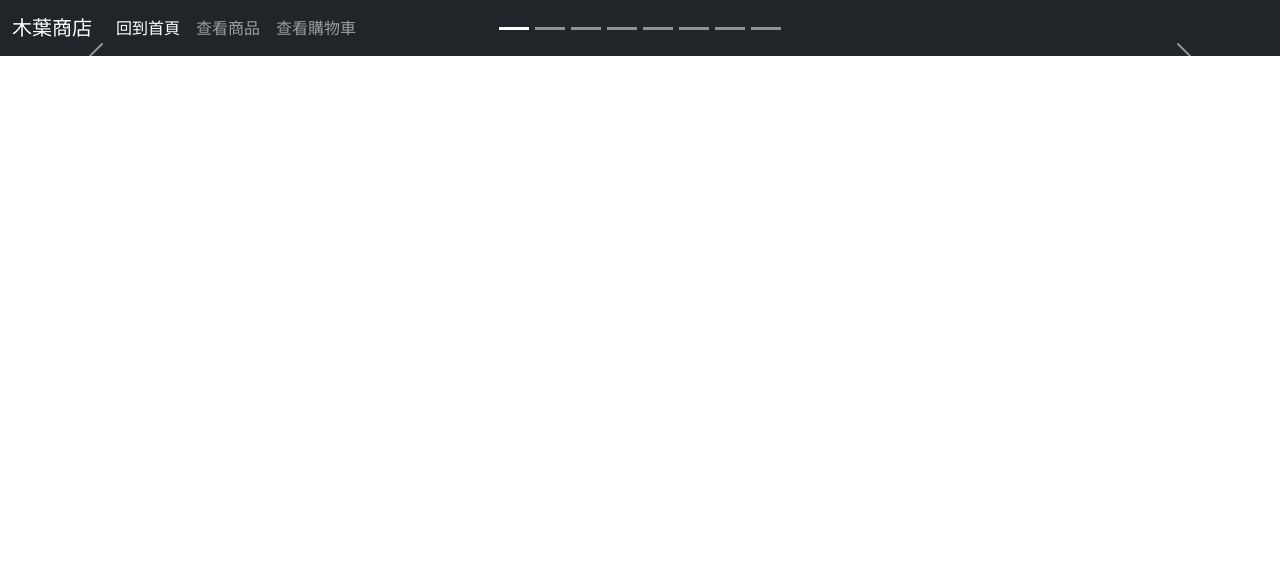
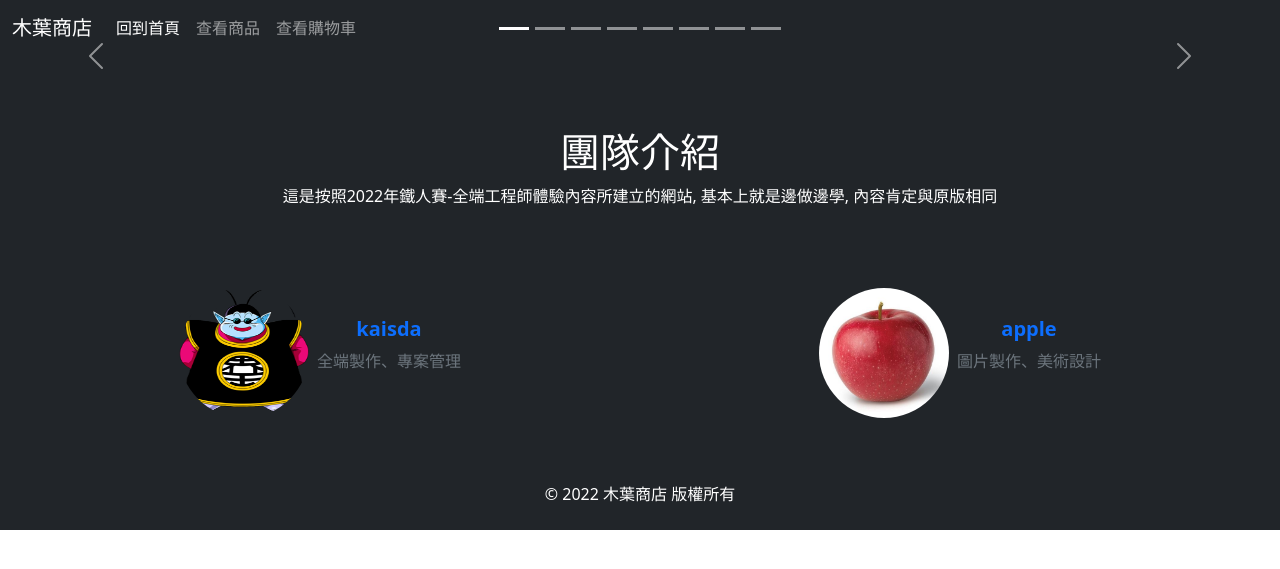
Before and after one commit to kaisda/narutomarket, a Django app: template templates/index.html in a window 1280 px wide. Shown: the top 569 px of the page. Run offline with Django 5.2, Linux system fonts and the light colour scheme; the template is opened without the code that fills it, so the values that code supplies are empty.

Commit message:
第二次完成index.html內容製作

```diff
--- a/templates/base.html
+++ b/templates/base.html
@@ -27,6 +27,14 @@
         </div>
     </nav>
     {% block content %}{% endblock %}
+    <footer class="container-fluid text-center bg-dark text-white py-4">
+        <div class="row">
+            <div class="col">
+                © 2022 木葉商店 版權所有
+            </div>
+        </div>
+    </footer>
+
     <script src="https://cdn.jsdelivr.net/npm/bootstrap@5.2.1/dist/js/bootstrap.bundle.min.js"
         integrity="sha384-u1OknCvxWvY5kfmNBILK2hRnQC3Pr17a+RTT6rIHI7NnikvbZlHgTPOOmMi466C8"
         crossorigin="anonymous"></script>
--- a/templates/index.html
+++ b/templates/index.html
@@ -46,4 +46,28 @@
             <span class="visually-hidden">Next</span>
         </button>
     </div>
+    <div class="container-fluid text-center bg-dark text-white py-4">
+        <div class="row">
+            <div class="col my-5">
+                <h1>團隊介紹</h1>
+                <p>這是按照2022年鐵人賽-全端工程師體驗內容所建立的網站, 基本上就是邊做邊學, 內容肯定與原版相同</p>
+            </div>
+        </div>
+        <div class="row">
+            <div class="col-12 col-md-6 d-flex align-items-center justify-content-center my-3">
+                <img class="rounded-circle" width="130px" height=130px src="/static/images/team/kaisda.jpg" alt="">
+                <div class="ms-2">
+                    <h5 class="text-primary fw-bold">kaisda</h5>
+                    <p class="text-muted">全端製作、專案管理</p>
+                </div>
+            </div>
+            <div class="col-12 col-md-6 d-flex align-items-center justify-content-center my-3">
+                <img class="rounded-circle" width="130px" height=130px src="/static/images/team/apple.jpg" alt="">
+                <div class="ms-2">
+                    <h5 class="text-primary fw-bold">apple</h5>
+                    <p class="text-muted">圖片製作、美術設計</p>
+                </div>
+            </div>
+        </div>
+    </div>
     {% endblock %}
```
Also changed, not shown: static/images/team/apple.jpg (added), static/images/team/kaisda.jpg (added).
